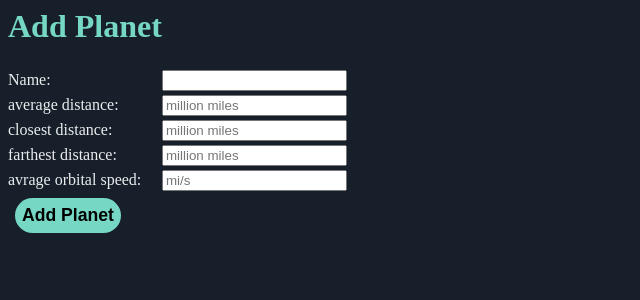
After one commit to Planet-math/planetary-list, a PHP site: page /planetmaker.php in a window 1280 px wide. The commit adds this page. Shown: the top 300 px of the page, without its empty margins (0-640 px from the left). Run offline with PHP 8.4, Linux system fonts and the light colour scheme.

Commit message:
great progress on planet addeing and did color stuff

```diff
--- a/includes/foot.php
+++ b/includes/foot.php
@@ -1,2 +1,6 @@
 </body>
 </html>
+
+<?php
+    $db->close();
+?>
--- a/includes/head.php
+++ b/includes/head.php
@@ -1,7 +1,21 @@
 <?php
-    $bgcolor = "#000";
-    $textcolor = "#fff";
+    $bgcolor = "#17202A";
+    $textcolor = "#EAEDED";
+    $alttext = "#000";
+    $accentcolor = "#76D7C4";
     $useTitle = (isset($title)) ? $title : "Planets UNKOWN Page";
+
+    $dbname = "planets";
+    $dbuser = "planets";
+    $dbpass = "m4q5O2cnC0e98Yxy";
+    $dbserver = "localhost";
+
+    $db = new mysqli($dbserver, $dbuser, $dbpass, $dbname);
+
+    if ($db->connect_error) {
+        die("Dabase Connection Failed: " . $db->connect_error);
+    }
+
 
     /*
     if (isset($title))
@@ -21,6 +35,62 @@
             background-color: <?php echo $bgcolor ?>;
             color: <?php echo $textcolor ?>;
         }
+
+        h1 {
+            color: <?php echo $accentcolor ?>;
+        }
+
+        a {
+            color: <?php echo $accentcolor ?>;
+            text-decoration: underline;
+        }
+
+        a:hover {
+            font-weight: bold;
+            color: <?php echo $textcolor ?>;0
+        }
+
+        label {
+            display: inline-block;
+            width: 150px;
+            margin-top: 5px;
+        }
+
+        .submit-button {
+            background-color: <?php echo $accentcolor ?>;
+            color: <?php echo $alttext ?>;
+            border: none;
+            padding: 7px;
+            text-decoration: none;
+            text-align: center;
+            display: inline-block;
+            font-size: 1.1em;
+            font-weight: bold;
+            border-radius: 50px;
+            margin: 7px;
+        }
+
+        .error {
+            color: #B03A2E;
+            font-size: 1.1em;
+            border-style: solid;
+            border-width: 2px;
+            border-color: #B03A2E;
+            background-color: rgba(176, 58, 46, .3);
+            width: 500px;
+            padding: 10px;
+            margin-bottom: 15px;
+        }
+
+        .error h2 {
+            margin: 0;
+            margin-bottom: 4px;
+        }
+
+        .message {
+            color: #A9DFBF;
+            font-size: 1.1em;
+        }
     </style>
 </head>
 <body>
--- /dev/null
+++ b/planetmaker.php
@@ -0,0 +1,65 @@
+<?php
+    include("includes/head.php");
+
+    $error = "";
+    $message = "";
+
+    if (array_key_exists('name', $_POST))
+    {
+        $sql = "SELECT name FROM planets WHERE `name` = '" . $_POST['name'] . "'";
+        $result = $db->query($sql);
+
+        if ($result->num_rows > 0)
+        {
+            $error = "Planet already exists in DB";
+        }
+
+        $sql = "INSERT INTO planets SET
+            `name` = '" . $_POST['name'] . "',
+            `close_distance` = '" . $_POST['close-dis'] . "',
+            `far_distance` = '" . $_POST['far-dis'] . "',
+            `far_distance` = '" . $_POST['av-dis'] . "',
+            `orbital_speed` = '" . $_POST['av-orbit-speed'] . "'
+        ";
+
+        if (!$error)
+        {
+            if ($db->query($sql) === TRUE)
+            {
+                $message = "Planet added to database";
+            } else {
+                $error = "Failed to add planet to DB: " . $db->error;
+            }
+        }
+
+    }
+?>
+
+<h1>Add Planet</h1>
+
+<?php
+    if ($error)
+    {
+        echo "<div class='error'><h2>ERROR</h2>" . $error . "</div>";
+    }
+    if ($message)
+    {
+        echo "<div class='message'>" . $message . "</div>";
+    }
+?>
+
+<form action="./planetmaker.php" method="post">
+    <label for="name">Name:</label> <input type="text" id="name" name="name" required><br>
+    <label for="av-dis">average distance:</label> <input type="text" id="av-dis" name="av-dis" placeholder="million miles" required><br>
+    <label for="close-dis">closest distance:</label> <input type="text" id="close-dis" name="close-dis" placeholder="million miles"  required><br>
+    <label for="far-dis">farthest distance:</label> <input type="text" id="far-dis" name="far-dis" placeholder="million miles" required><br>
+    <label for="av-orbit-speed">avrage orbital speed:</label> <input type="text" id="av-orbit-speed" name="av-orbit-speed" placeholder="mi/s"><br>
+    <input type="submit" class="submit-button" value="Add Planet"  ><br>
+</form>
+
+
+
+
+<?php
+    include("includes/foot.php");
+?>
```
Also changed, not shown: index.php (+6 -2 lines).
